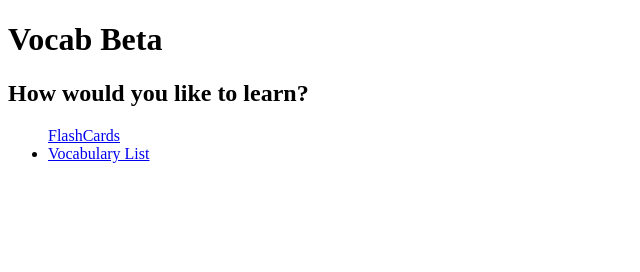
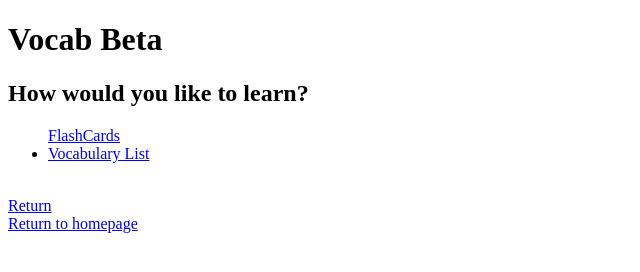
Before and after one commit to kynmjl/voc, a plain HTML site: page set1.html in a window 1280 px wide. Shown: the whole page, without its empty margins (0-640 px from the left). Drawn offline with Linux system fonts and the light colour scheme.

Commit message:
Update set1.html

```diff
--- a/set1.html
+++ b/set1.html
@@ -12,7 +12,11 @@
 <ul>
     </li><a href="flashCard1.html">FlashCards</a></li>
     <li><a href="list1.html">Vocabulary List</a></li>
-</ul>
+</ul><br>
+
+<!-- Zurück -->
+    <a href="javascript:history.back()">Return</a><br>
+    <a href="index.html">Return to homepage</a>
 
 <!-- HTML Aufbau Abschluss -->
 </body>
```
